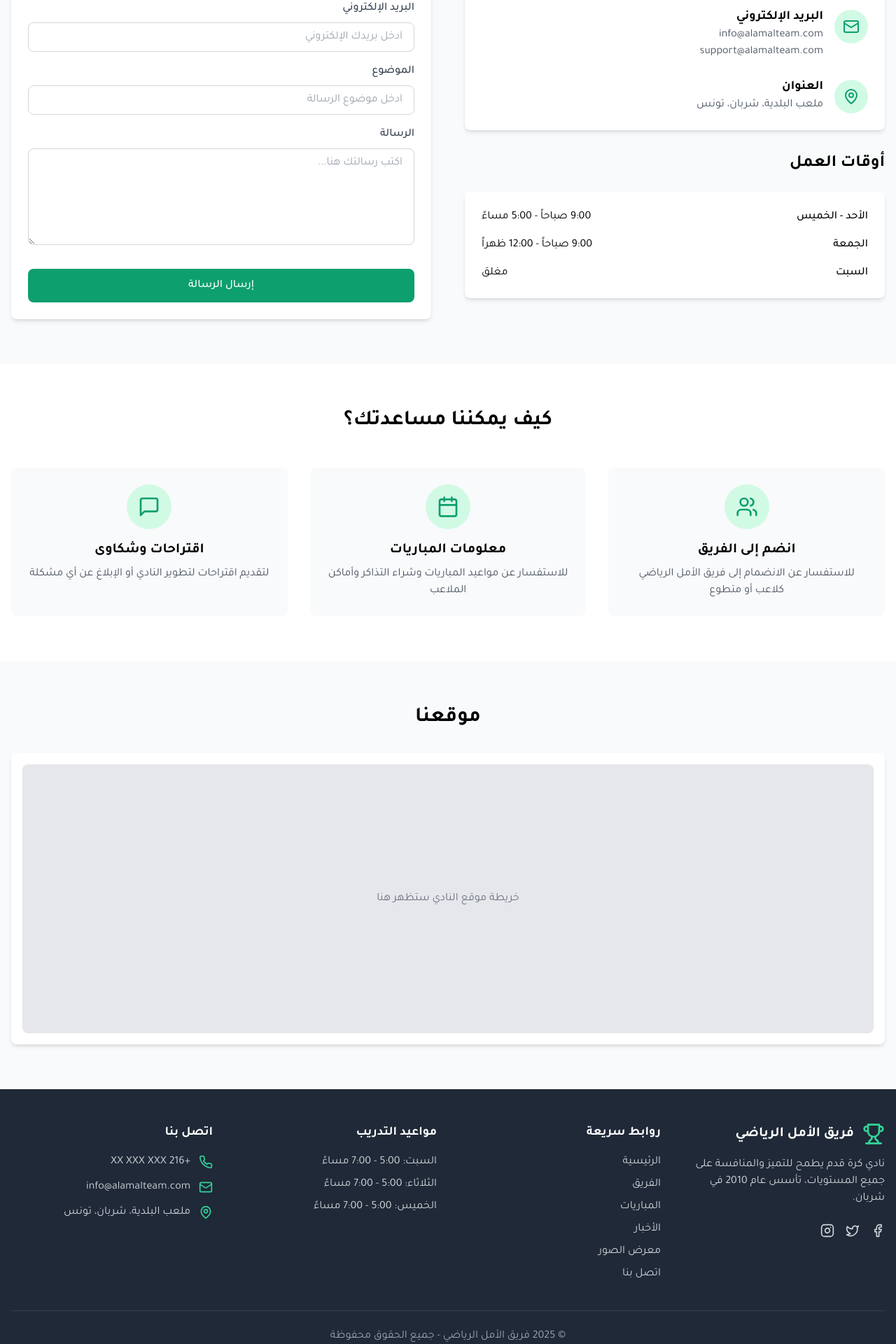
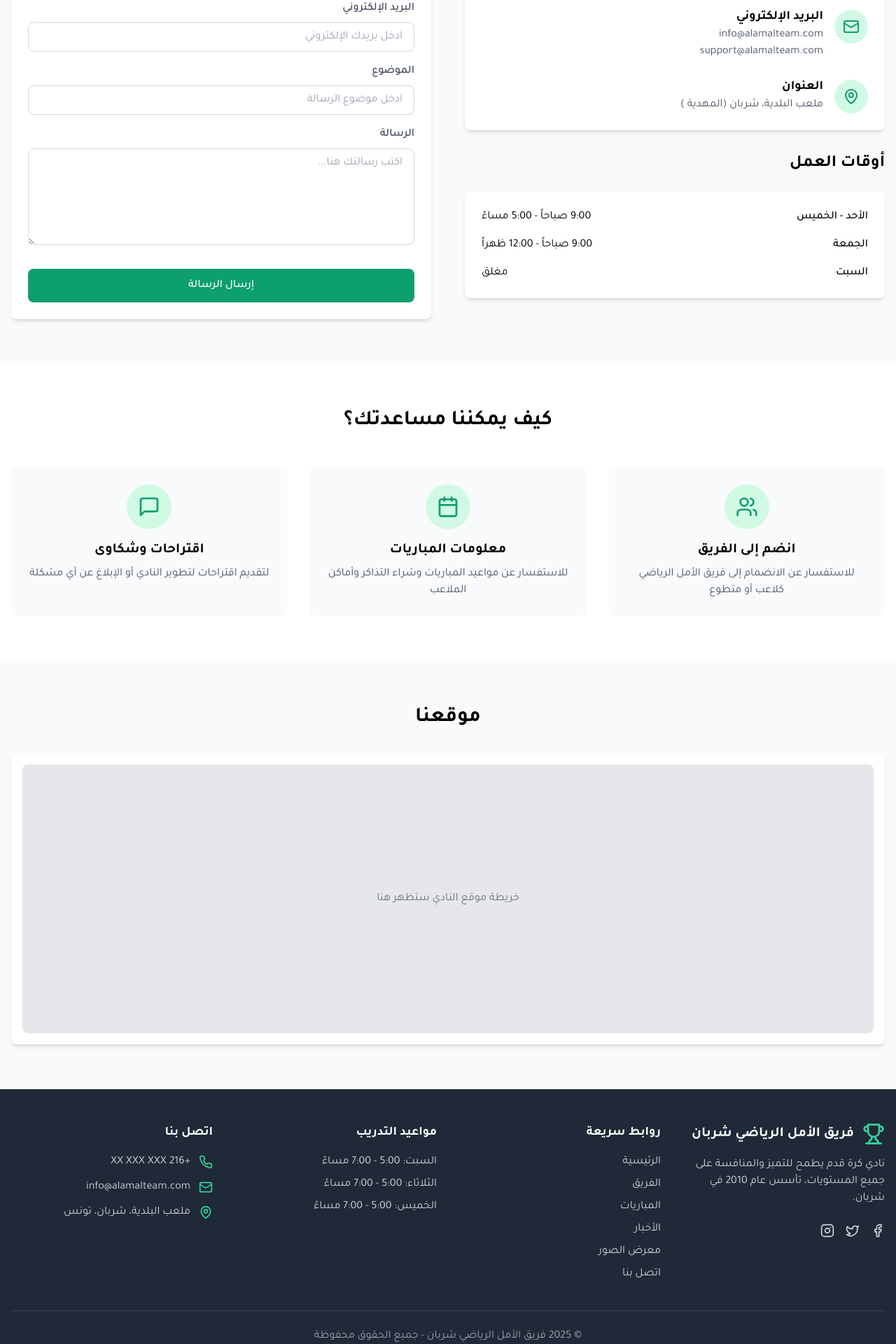
Before and after one commit to hamza-webdev/ESC-arabic, a React (Vite) app: page /contact in a window 1280 px wide. Shown: the part 520-2440 px from the top of the page at 70% size. Built offline with nearby package versions, Linux system fonts and the light colour scheme.

Commit message:
Mise à jour du texte pour inclure "شربان" dans le pied de page et la page d'accueil, et modification de l'adresse sur la page de contact.

```diff
--- a/src/components/layout/Footer.tsx
+++ b/src/components/layout/Footer.tsx
@@ -10,7 +10,7 @@ const Footer: React.FC = () => {
           <div className="md:col-span-1">
             <div className="flex items-center space-x-3 rtl:space-x-reverse">
               <Trophy className="h-8 w-8 text-primary-400" />
-              <span className="text-xl font-bold">فريق الأمل الرياضي</span>
+              <span className="text-xl font-bold">فريق الأمل الرياضي شربان</span>
             </div>
             <p className="mt-4 text-gray-300">
               نادي كرة قدم يطمح للتميز والمنافسة على جميع المستويات، تأسس عام 2010 في شربان.
@@ -81,7 +81,7 @@ const Footer: React.FC = () => {
         </div>
 
         <div className="border-t border-gray-700 mt-10 pt-6 text-center text-gray-400">
-          <p>© {new Date().getFullYear()} فريق الأمل الرياضي - جميع الحقوق محفوظة</p>
+          <p>© {new Date().getFullYear()} فريق الأمل الرياضي شربان - جميع الحقوق محفوظة </p>
         </div>
       </div>
     </footer>
--- a/src/pages/ContactPage.tsx
+++ b/src/pages/ContactPage.tsx
@@ -49,7 +49,7 @@ const ContactPage: React.FC = () => {
                     </div>
                     <div>
                       <h3 className="font-bold text-lg">العنوان</h3>
-                      <p className="text-gray-600">ملعب البلدية، شربان، تونس</p>
+                      <p className="text-gray-600">ملعب البلدية، شربان (المهدية )</p>
                     </div>
                   </li>
                 </ul>
--- a/src/pages/HomePage.tsx
+++ b/src/pages/HomePage.tsx
@@ -12,7 +12,7 @@ const HomePage: React.FC = () => {
         <div className="container mx-auto px-4 relative z-10">
           <div className="text-center max-w-3xl mx-auto">
             <h1 className="text-4xl md:text-5xl lg:text-6xl font-bold mb-4 slide-in-right">
-              فريق الأمل الرياضي
+               فريق الأمل الرياضي شربان
             </h1>
             <p className="text-xl md:text-2xl mb-8 opacity-90 slide-in-left">
               نسعى للتميز ونلعب بروح الفريق الواحد
```
